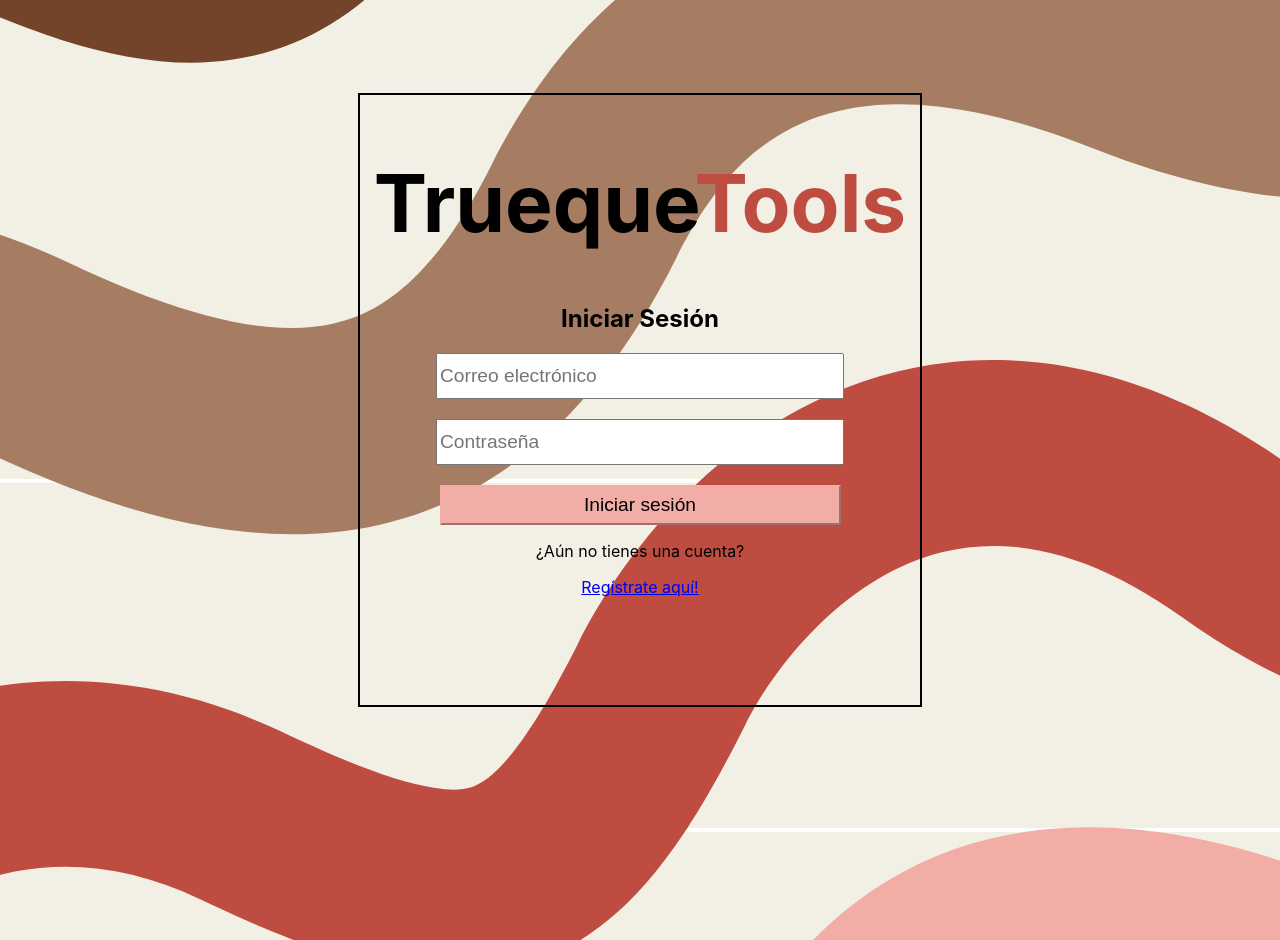
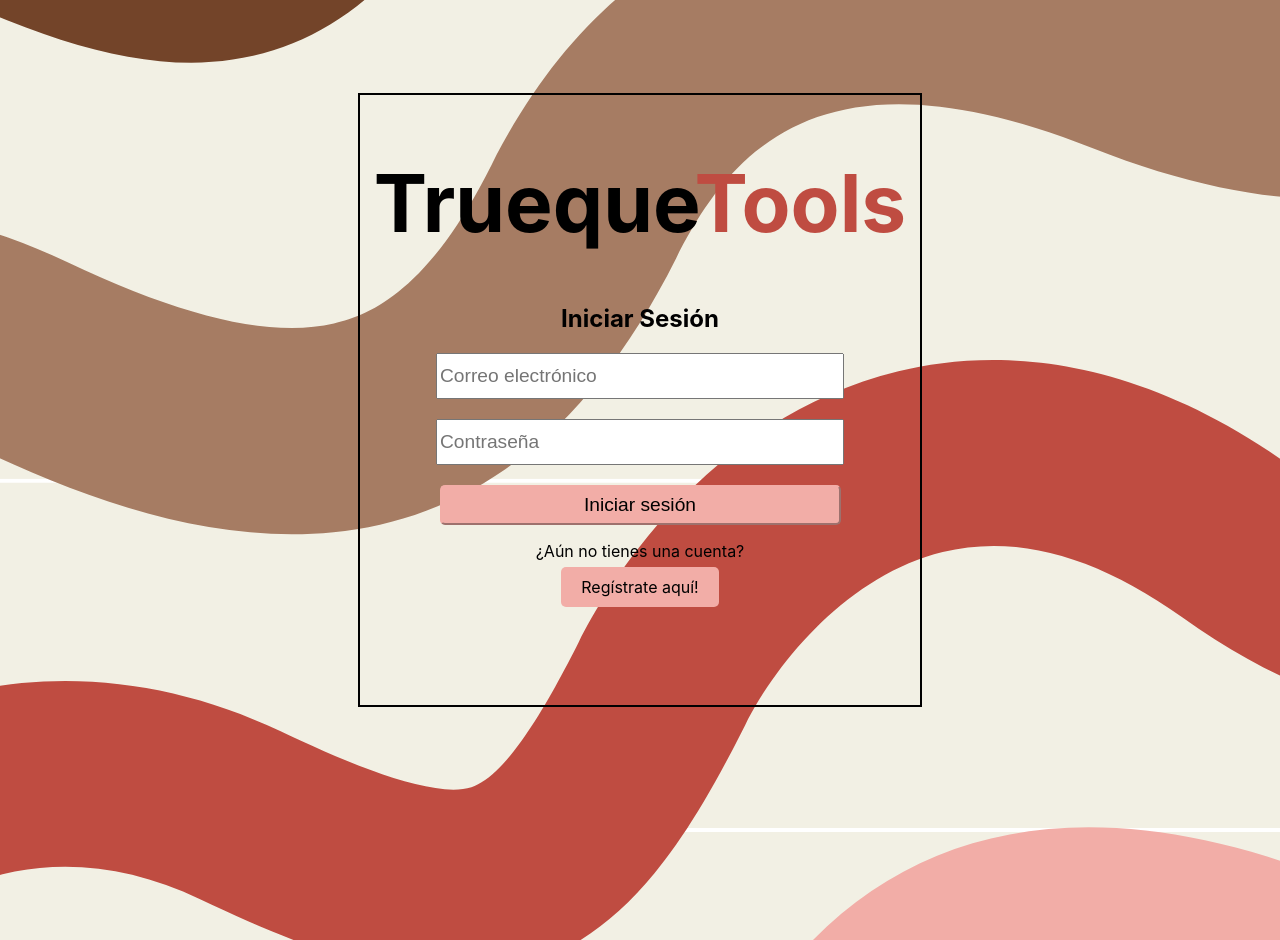
Before and after one commit to leodelmas00/front-truequetools, a React (Create React App) app: page / in a window 1280 px wide. Shown: the top 940 px of the page. Built offline with nearby package versions, Linux system fonts and the light colour scheme.

Commit message:
Front con clases qsyo

```diff
--- a/public/index.html
+++ b/public/index.html
@@ -7,37 +7,32 @@
     <meta name="theme-color" content="#000000" />
     <meta
       name="description"
-      content="Web site created using create-react-app"
+      content="Web site designed by GTL Company"
     />
     <link rel="apple-touch-icon" href="%PUBLIC_URL%/logo192.png" />
-    <!--
-      manifest.json provides metadata used when your web app is installed on a
-      user's mobile device or desktop. See https://developers.google.com/web/fundamentals/web-app-manifest/
-    -->
+
     <link rel="manifest" href="%PUBLIC_URL%/manifest.json" />
-    <!--
-      Notice the use of %PUBLIC_URL% in the tags above.
-      It will be replaced with the URL of the `public` folder during the build.
-      Only files inside the `public` folder can be referenced from the HTML.
 
-      Unlike "/favicon.ico" or "favicon.ico", "%PUBLIC_URL%/favicon.ico" will
-      work correctly both with client-side routing and a non-root public URL.
-      Learn how to configure a non-root public URL by running `npm run build`.
-    -->
     <title>React App</title>
+    <!-- Importa la imagen del logo -->
+    <style>
+      #logo {
+        display: none; /* Para ocultar la imagen */
+      }
+    </style>
   </head>
   <body>
+    <!-- Aquí añade la imagen del logo -->
+    <img id="logo" src="./src/logo_1/logo_1.png" alt="Logo" />
     <noscript>You need to enable JavaScript to run this app.</noscript>
     <div id="root"></div>
-    <!--
-      This HTML file is a template.
-      If you open it directly in the browser, you will see an empty page.
-
-      You can add webfonts, meta tags, or analytics to this file.
-      The build step will place the bundled scripts into the <body> tag.
-
-      To begin the development, run `npm start` or `yarn start`.
-      To create a production bundle, use `npm run build` or `yarn build`.
-    -->
+    <script>
+      // Luego, puedes obtener la ruta de la imagen desde la etiqueta img
+      var logoSrc = document.getElementById("logo").getAttribute("src");
+      // Y usar esa ruta para establecer el icono de la pestaña
+      document.querySelector("link[rel='icon']").setAttribute("href", logoSrc);
+      // También puedes establecer el ícono de Apple Touch
+      document.querySelector("link[rel='apple-touch-icon']").setAttribute("href", logoSrc);
+    </script>
   </body>
 </html>
--- a/src/components/LogIn.jsx
+++ b/src/components/LogIn.jsx
@@ -1,5 +1,6 @@
 import React, { useState } from 'react';
 import { Link } from 'wouter';
+import '../styles/login.css'; // Importa el archivo de estilos CSS
 import FONDO_LOGIN from '../logo_1/FONDO LOGIN.png'; // Importa la imagen
 
 function LogIn() {
@@ -15,47 +16,43 @@ function LogIn() {
     };
 
     return (
-        <div style={{ backgroundColor: "#f2f0e4", minHeight: "100vh", display: "flex", justifyContent: "center", alignItems: "center", position: "relative" }}>
-
-            <img src={FONDO_LOGIN} alt="Logo" style={{ width: '1920px', height: '1080px', position: 'absolute', top: '50%', left: '50%', transform: 'translate(-50%, -50%)', zIndex: 1 }} />
-
-            <form onSubmit={handleSubmit} style={{ zIndex: 1 }}>
-                <div style={{ border: '2px solid black', padding: '5px', width: '550px', height: '600px' }}>
-                    <h1 style={{ fontSize: '5em', textAlign: 'center' }}>Trueque<span style={{ color: '#bf4c41' }}>Tools</span></h1>
-                    <h2 style={{ textAlign: 'center' }}>Iniciar Sesión</h2>
-                    <div style={{ marginBottom: '20px', textAlign: 'center' }}>
+        <div className="container">
+            <img src={FONDO_LOGIN} alt="Logo" className="background-img" />
+            <form onSubmit={handleSubmit} className="form-container">
+                <div>
+                    <h1 className="title">Trueque<span className='colorRojo'>Tools</span></h1>
+                    <h2 className="subtitle">Iniciar Sesión</h2>
+                    <div className="input-container">
                         <input
                             type="email"
                             placeholder="Correo electrónico"
                             value={email}
                             onChange={(e) => setEmail(e.target.value)}
-                            style={{ width: '400px', height: '40px', fontSize: '1.2em' }}
+                            className="input-field"
                             required
                         />
                     </div>
-                    <div style={{ marginBottom: '20px', textAlign: 'center' }}>
+                    <div className="input-container">
                         <input
                             type="password"
                             placeholder="Contraseña"
                             value={password}
                             onChange={(e) => setPassword(e.target.value)}
-                            style={{ width: '400px', height: '40px', fontSize: '1.2em' }}
+                            className="input-field"
                             required
                         />
                     </div>
-
-                    <div style={{ textAlign: 'center' }}>
-                        <button type="submit" style={{ width: '401px', height: '40px', fontSize: '1.2em', backgroundColor: '#f2ada7', borderColor: '#f2ada7' }}>Iniciar sesión</button>
+                    <div className="button-container">
+                        <button type="submit" className="signin-link">Iniciar sesión</button>
                     </div>
-                    <div style={{ textAlign: 'center' }}>
+                    <div className="signup-text">
                         <p>¿Aún no tienes una cuenta?</p>
-                        <Link href='/SignUp'>Regístrate aquí!</Link>
+                        <Link to="/SignUp" className="signup-link">Regístrate aquí!</Link>
                     </div>
                 </div>
-            </form >
-
-        </div >
-
+            </form>
+        </div>
     );
 }
+
 export default LogIn;
--- /dev/null
+++ b/src/styles/login.css
@@ -0,0 +1,86 @@
+/* LoginStyles.css */
+
+.container {
+  background-color: #f2f0e4;
+  min-height: 100vh;
+  display: flex;
+  justify-content: center;
+  align-items: center;
+  position: relative;
+}
+
+.colorRojo{
+    color:#bf4c41;
+}
+
+.background-img {
+  width: 1920px;
+  height: 1080px;
+  position: absolute;
+  top: 50%;
+  left: 50%;
+  transform: translate(-50%, -50%);
+  z-index: 1;
+}
+
+.form-container {
+  border: 2px solid black;
+  padding: 5px;
+  width: 550px;
+  height: 600px;
+  z-index: 1;
+}
+
+.title {
+  font-size: 5em;
+  text-align: center;
+}
+
+.subtitle {
+  text-align: center;
+}
+
+.input-container {
+  margin-bottom: 20px;
+  text-align: center;
+}
+
+.input-field {
+  width: 400px;
+  height: 40px;
+  font-size: 1.2em;
+}
+
+.button-container {
+  text-align: center;
+}
+
+.button {
+  width: 401px;
+  height: 40px;
+  font-size: 1.2em;
+  background-color: #f2ada7;
+  border-color: #f2ada7;
+}
+
+.signup-text {
+  text-align: center;
+}
+
+.signup-link {
+  text-decoration: none;
+  padding: 10px 20px;
+  background-color: #f2ada7;
+  color: black;
+  border-radius: 5px;
+  border: none;
+}
+
+.signin-link{
+    width: 401px;
+    height: 40px;
+    font-size: 1.2em;
+    background-color: #f2ada7;
+    border-color: #f2ada7;
+    border-radius: 5px;
+}
```
Also changed, not shown: src/logo_1/logo.png (added).
